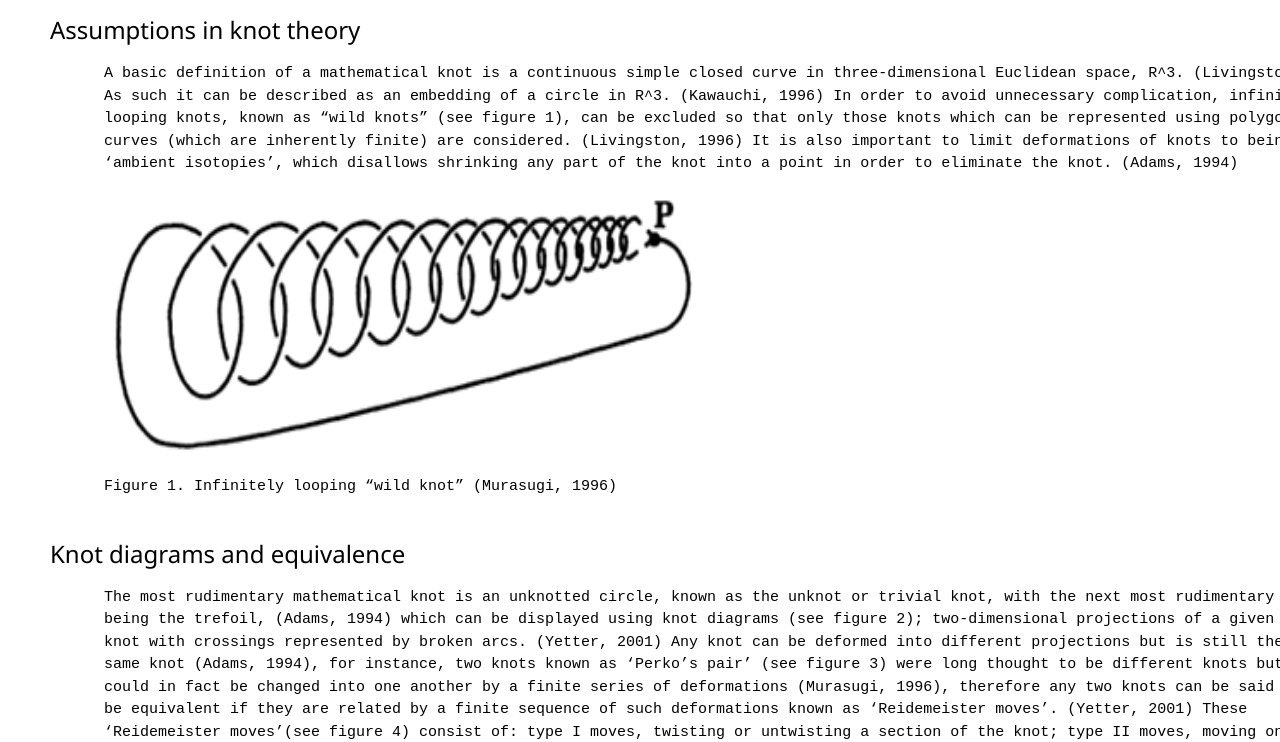
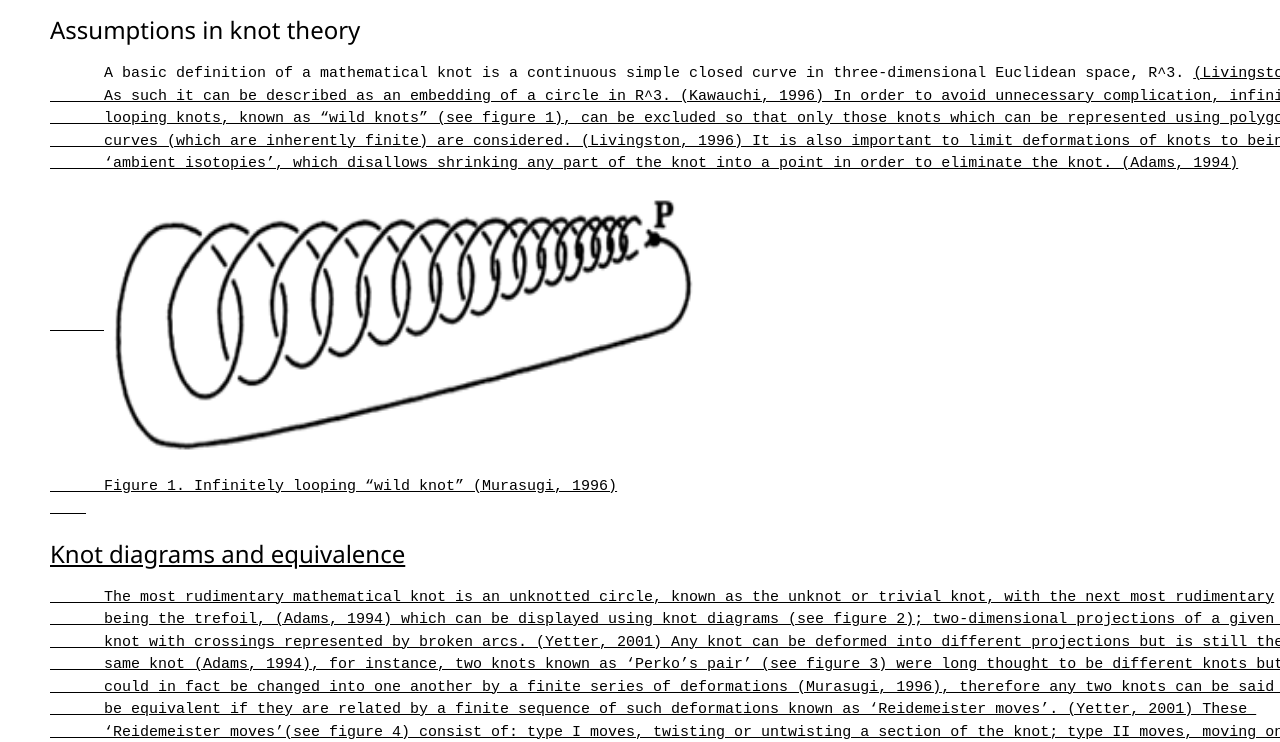
Before and after one commit to FEPSFY6802464/FY6802464, a plain HTML site: page index.html in a window 1280 px wide. Shown: the part 1118-1860 px from the top of the page. Drawn offline with nearby package versions, Linux system fonts and the light colour scheme.

Commit message:
Update index.html

```diff
--- a/index.html
+++ b/index.html
@@ -82,7 +82,7 @@ tr:nth-child(even) {
 <h3 id="Assumptions in knot theory">Assumptions in knot theory</h3>
   <p class="ex1">
     <pre id="S1">
-      A basic definition of a mathematical knot is a continuous simple closed curve in three-dimensional Euclidean space, R^3. (Livingston, 1996)
+      A basic definition of a mathematical knot is a continuous simple closed curve in three-dimensional Euclidean space, R^3. <a href="#References">(Livingston, 1996)
       As such it can be described as an embedding of a circle in R^3. (Kawauchi, 1996) In order to avoid unnecessary complication, infinitely
       looping knots, known as “wild knots” (see figure 1), can be excluded so that only those knots which can be represented using polygonal
       curves (which are inherently finite) are considered. (Livingston, 1996) It is also important to limit deformations of knots to being
```
